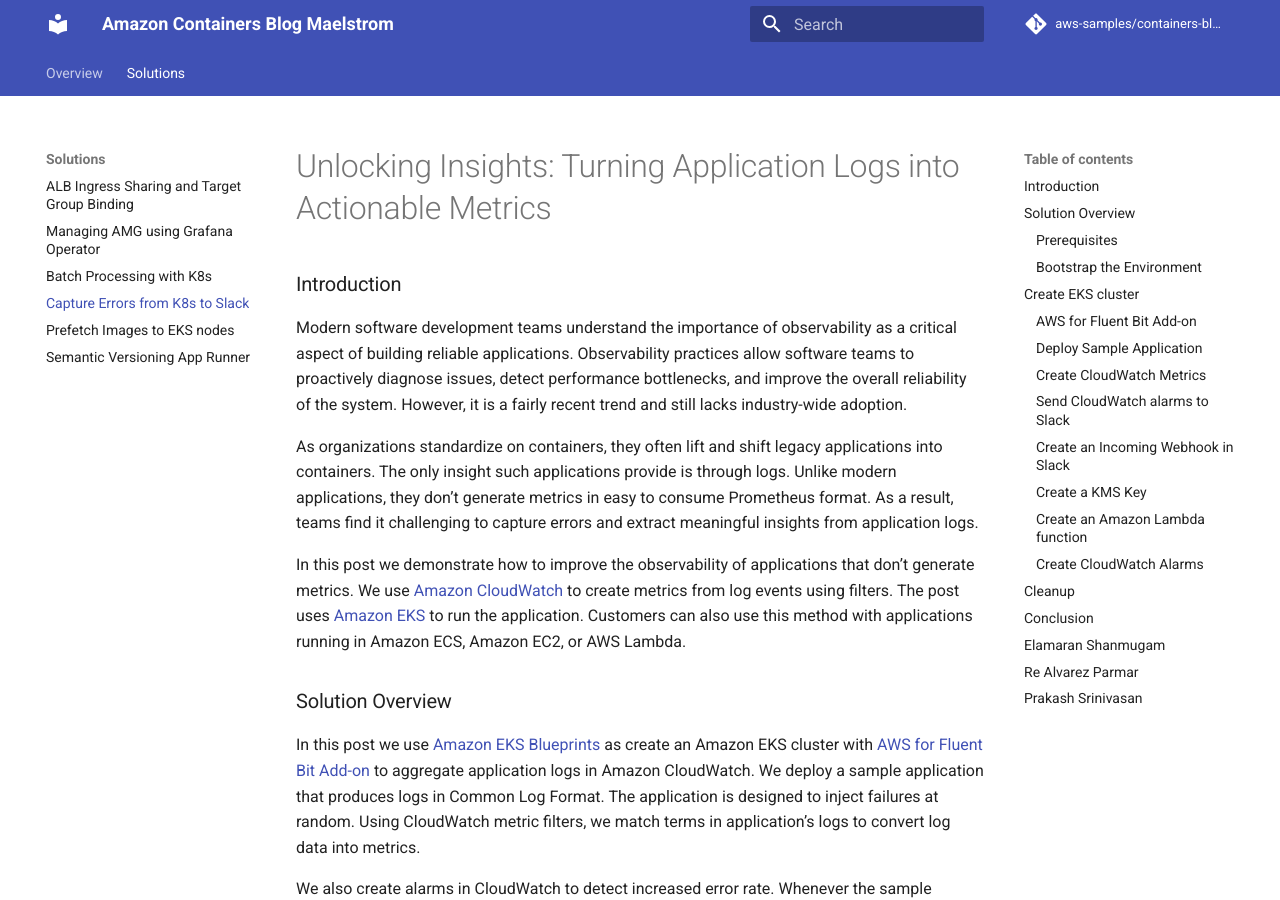
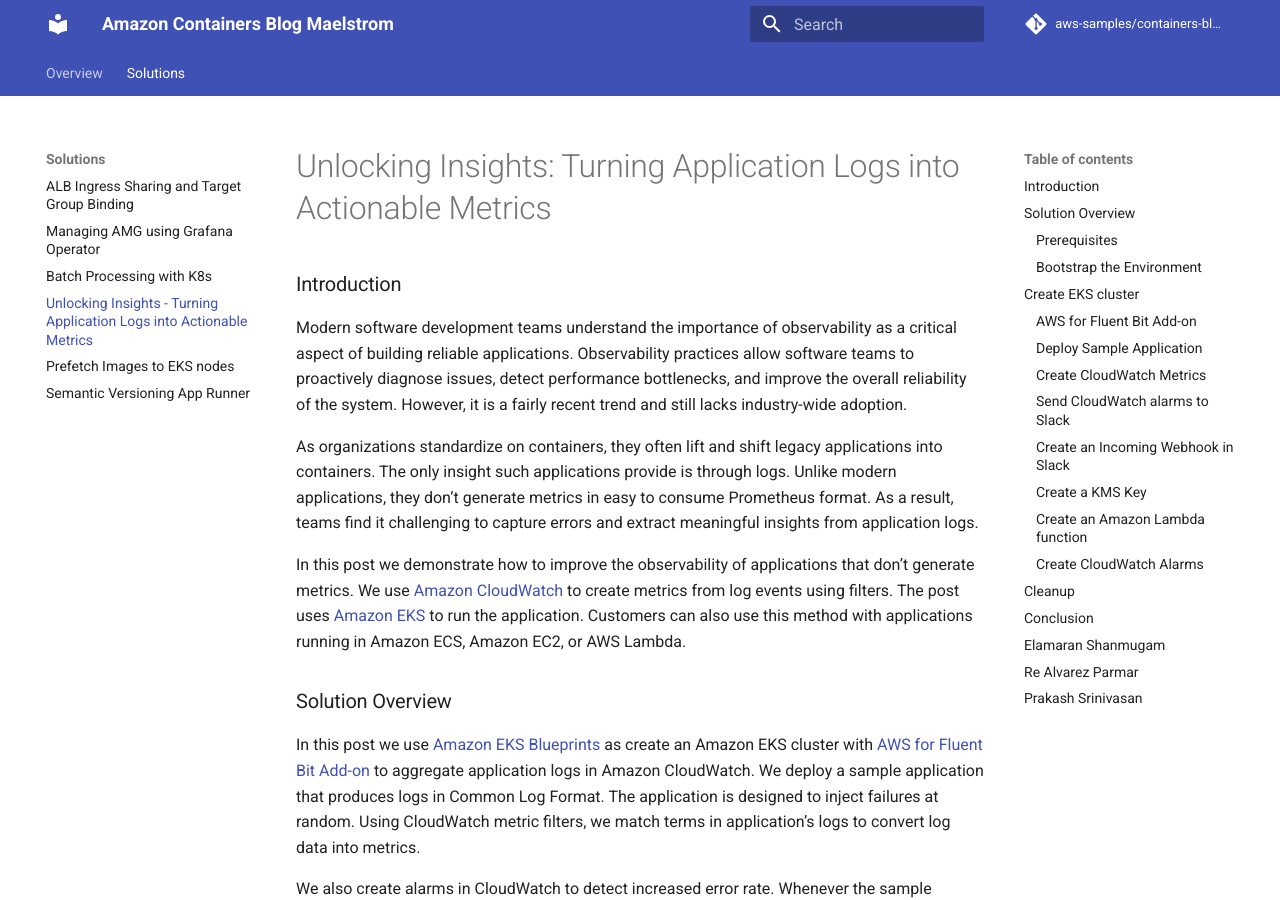
Before and after one commit to aws-samples/containers-blog-maelstrom, an MkDocs documentation site: the page built from docs/capture-errors-k8s-slack.md, in a window 1280 px wide and 900 px high. Built offline with MkDocs 1.6.1 and Material for MkDocs 9.7.7, drawn with Linux system fonts in a browser that asks for light colours; comment, search, counter and statistics services are not loaded.

Commit message:
updated mkdocs.yml

```diff
--- a/mkdocs.yml
+++ b/mkdocs.yml
@@ -12,7 +12,7 @@
     - ALB Ingress Sharing and Target Group Binding: 'ALB-ingresssharing-tbg.md'
     - Managing AMG using Grafana Operator: 'grafana-operator-AMG.md'
     - Batch Processing with K8s: 'batch-processing-with-k8s.md'
-    - Capture Errors from K8s to Slack: 'capture-errors-k8s-slack.md'
+    - Unlocking Insights - Turning Application Logs into Actionable Metrics: 'capture-errors-k8s-slack.md'
     - Prefetch Images to EKS nodes: 'prefetch-data-to-eks-nodes.md'
     - Semantic Versioning App Runner: 'semantic-versioning-app-runner.md'
 markdown_extensions:
```
